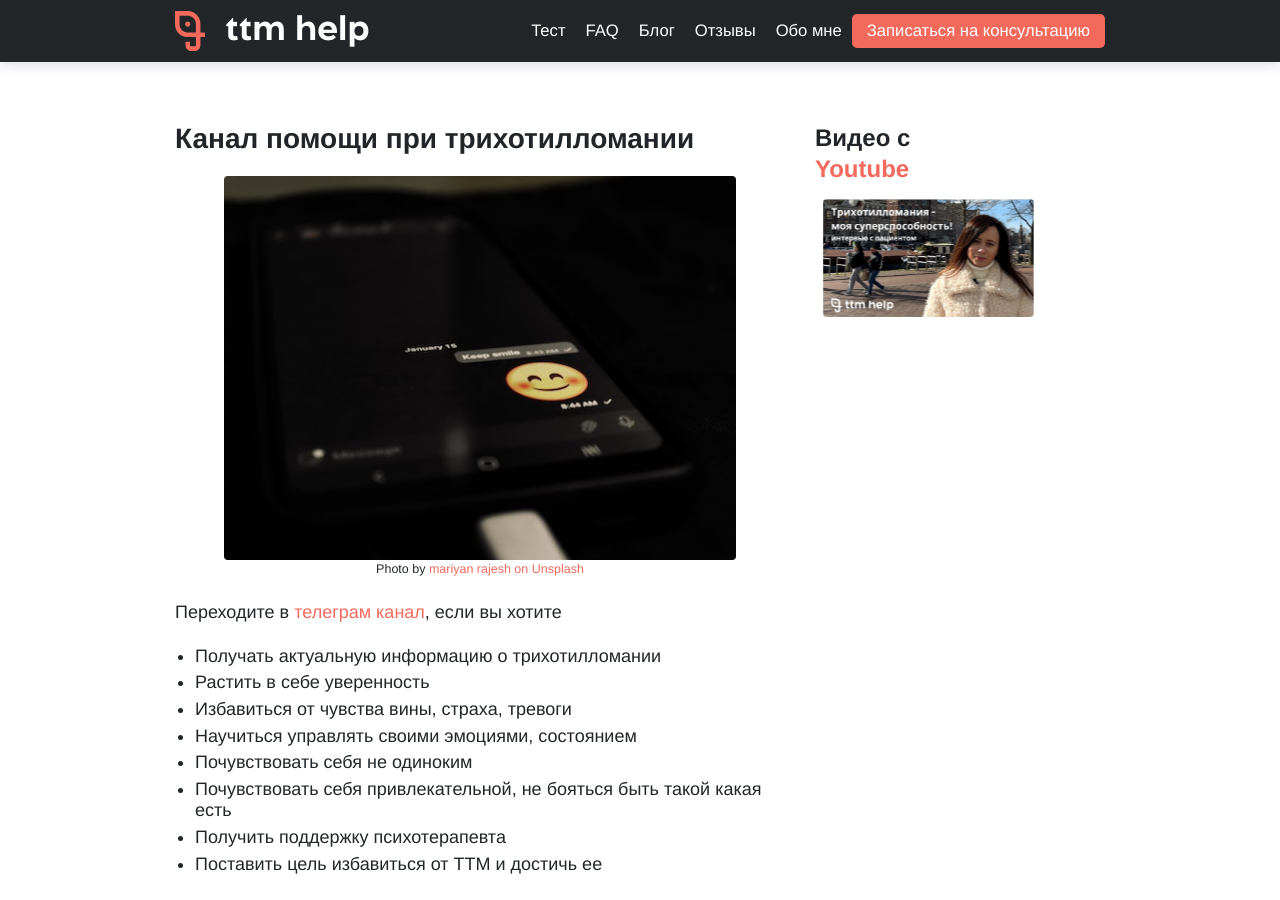
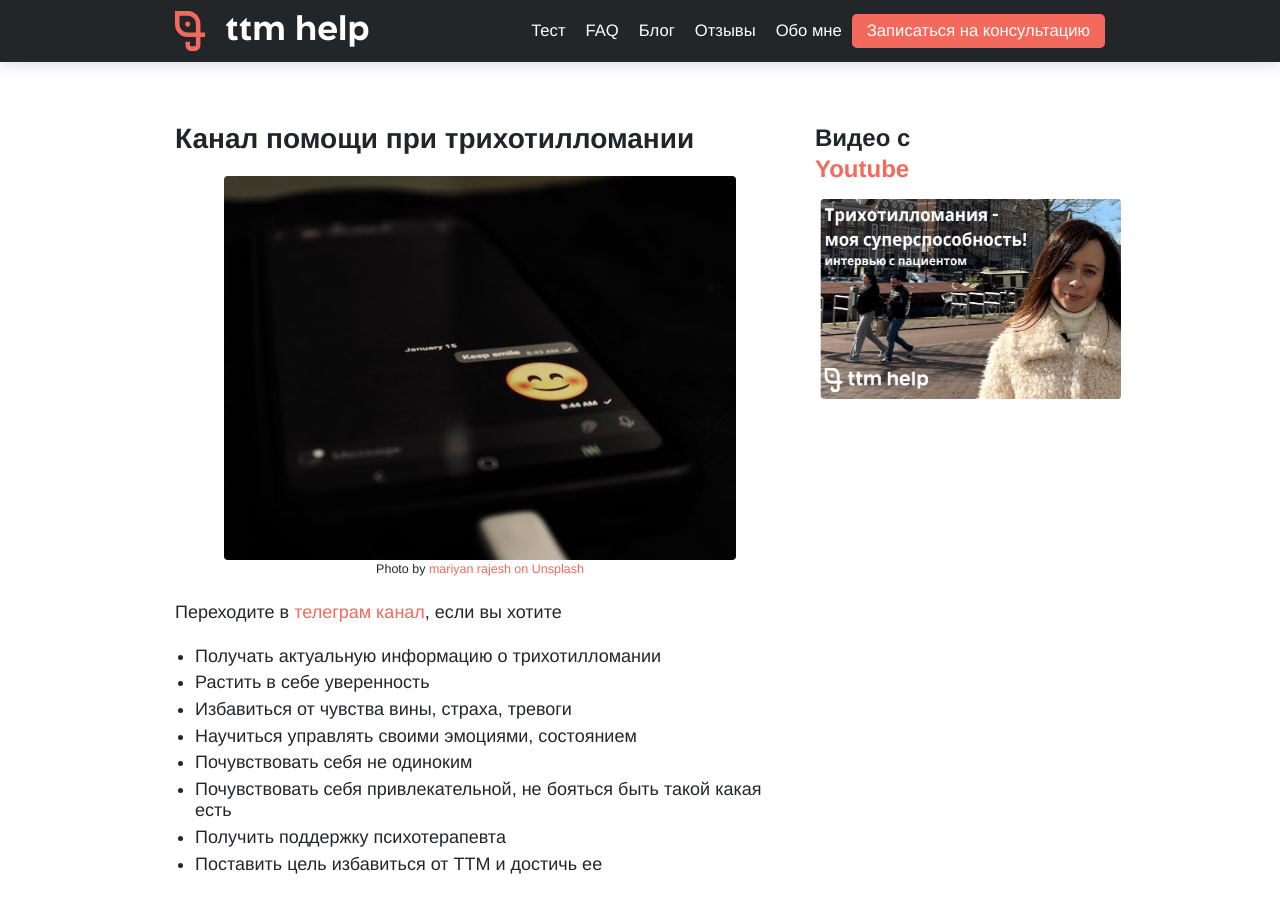
Before and after one commit to ttm-help/ttm-help.github.io, a Jekyll site: the page built from _posts/2022-02-21-TTM-channel.md, in a window 1280 px wide and 900 px high. Built offline with Jekyll 4.4.1, drawn with Linux system fonts in a browser that asks for light colours.

Commit message:
resize image

```diff
--- a/_sass/components/_post_carousel.scss
+++ b/_sass/components/_post_carousel.scss
@@ -7,7 +7,7 @@
 
 @keyframes display {
   0% {
-    transform: translateX(200px);
+    transform: translateX(50px);
     opacity: 0;
   }
   10% {
@@ -19,11 +19,11 @@
     opacity: 1;
   }
   30% {
-    transform: translateX(-100px);
+    transform: translateX(-50px);
     opacity: 0;
   }
   100% {
-    transform: translateX(-150px);
+    transform: translateX(-100px);
     opacity: 0;
   }
 }
@@ -34,9 +34,10 @@
   top: 0;
   opacity: 0;
 
-  width: 100%;
+  width: 300px;
+  height: auto;
   border-radius: .25rem;
-  aspect-ratio: 16/9;
+  aspect-ratio: 9/6;
 
   animation: display 65s infinite;
 }
```
Also changed, not shown: assets/img/interview-thumbnail.png.
